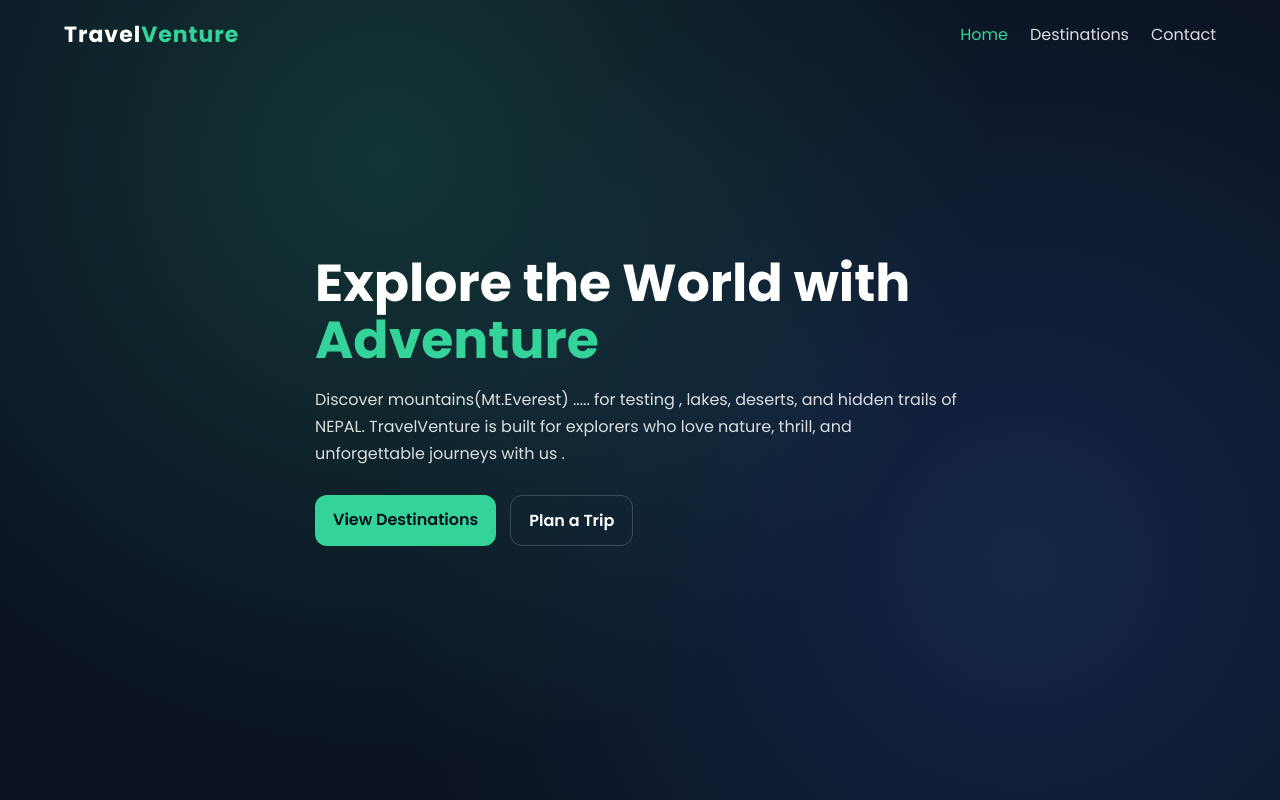
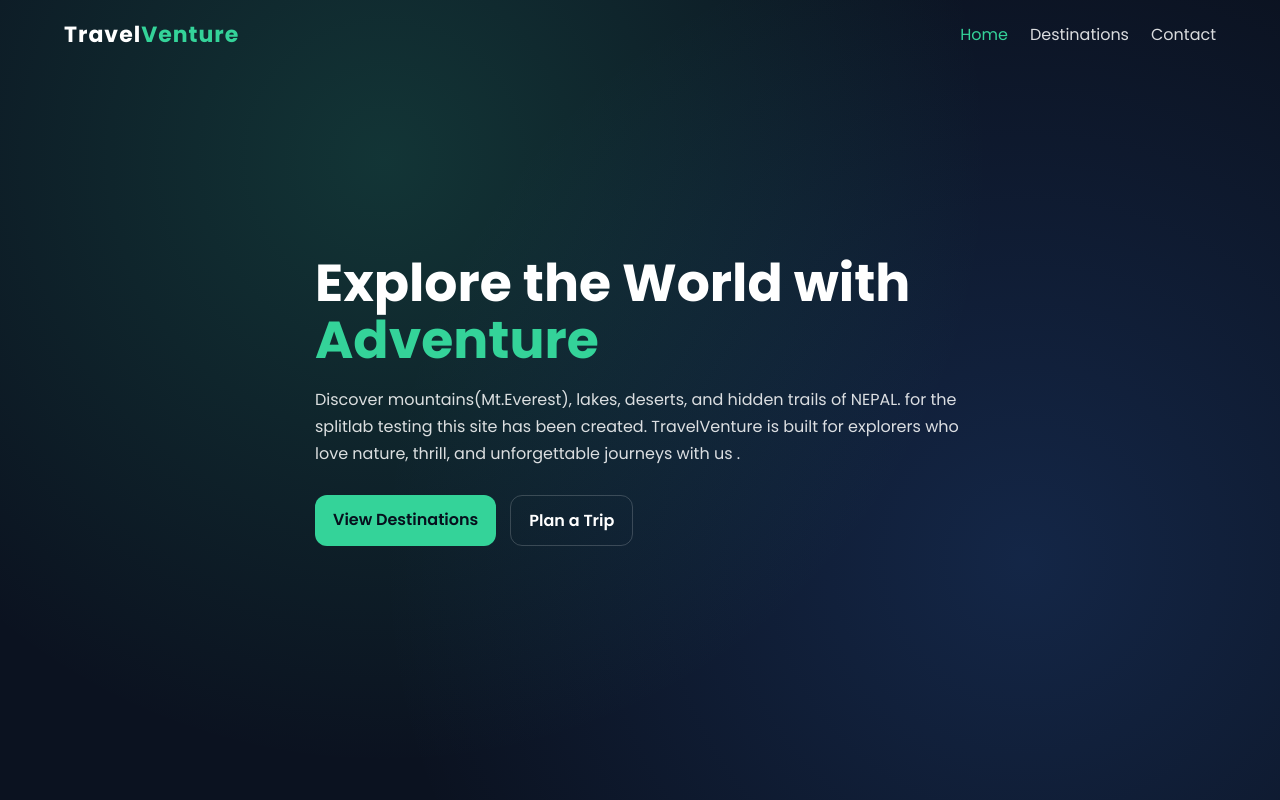
Before and after one commit to puspagyawali54/travel, a plain HTML site: page index.html in a window 1280 px wide. Shown: the top 800 px of the page. Drawn offline with Linux system fonts and the light colour scheme.

Commit message:
new change

```diff
--- a/index.html
+++ b/index.html
@@ -9,7 +9,7 @@
 <!-- Splitlab Orchestrator -->
 <script
   src="https://staging-svc.mvtlab.io/scripts/engine.js"
-  data-project-key="EuzDVIAF2Gk_ggXVlaMK3g"
+  data-project-key="QE8agnaQ9oMOlaaegdieSw"
   data-mvt="engine"
   data-flicker-class="abtest-hidden"
   async
@@ -55,7 +55,8 @@
     <div class="container hero-content reveal">
       <h1>Explore the World with <span>Adventure</span></h1>
       <p>
-        Discover mountains(Mt.Everest)   ..... for testing , lakes, deserts, and hidden trails of NEPAL.
+        Discover mountains(Mt.Everest), lakes, deserts, and hidden trails of NEPAL.
+        for the splitlab testing this site has been created.
         TravelVenture is built for explorers who love nature, thrill, and unforgettable journeys with us .
       </p>
 
```
